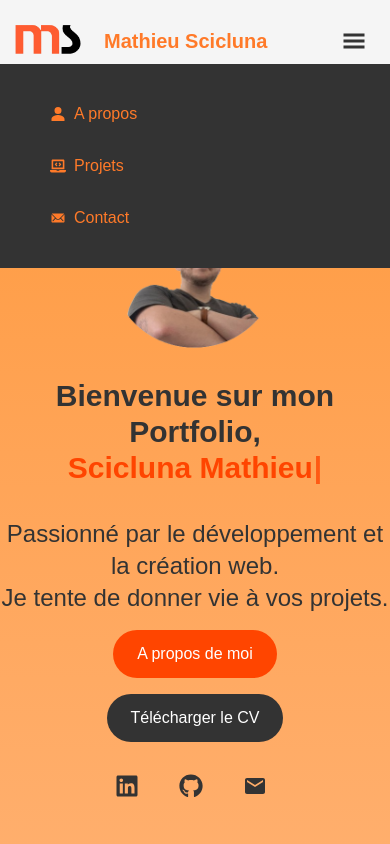
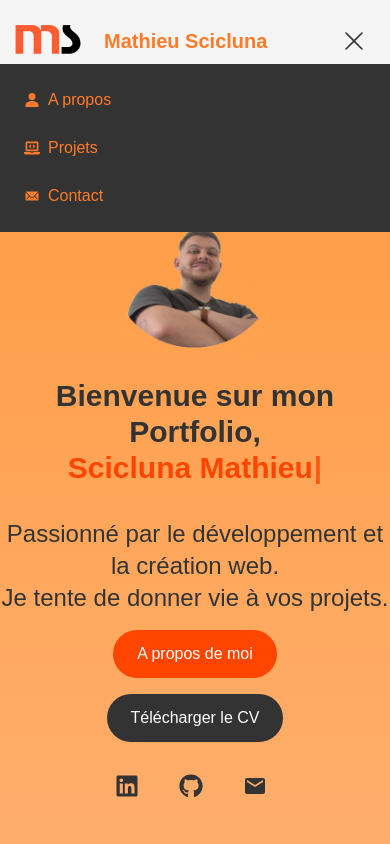
Before and after one commit to MathScic/Portfolio-Next.js, a Next.js app: page / in a window 390 px wide. Both pictures are taken after a click on the button 354 px from the left and 41 px from the top of the page. Shown: the top 844 px of the page. Built offline with nearby package versions, Linux system fonts and the light colour scheme.

Commit message:
Ajout anim burger icon

```diff
--- a/components/Navbar.tsx
+++ b/components/Navbar.tsx
@@ -5,13 +5,14 @@ import { IoPersonSharp } from "react-icons/io5";
 import { FaLaptopCode } from "react-icons/fa";
 import { IoIosMail } from "react-icons/io";
 import { GiHamburgerMenu } from "react-icons/gi";
+import { RxCross1 } from "react-icons/rx";
 import { useState } from "react";
 
 const Navbar = () => {
   const [menuOpen, setMenuOpen] = useState(false);
 
   return (
-    <nav className="w-full p-4 bg-[#f5f5f5] flex items-center px-0  ">
+    <nav className="w-full p-4 bg-[#f5f5f5] flex items-center px-0">
       <div className="w-[100%] sm:w-[70%] pl-2 pr-2 mx-auto flex justify-between items-center text-[#333]">
         {/* Logo et H1 alignés à gauche */}
         <Link href="/">
@@ -27,18 +28,58 @@ const Navbar = () => {
 
         {/* Navigation Menu (affichage mobile) */}
         <div className="sm:hidden flex items-center w-full justify-between pl-4 pr-4">
-          {/* Le burger icon collé à droite avec un padding */}
-          <button onClick={() => setMenuOpen(!menuOpen)} className="ml-auto">
-            <GiHamburgerMenu className="w-6 h-6" />
+          {/* Le burger icon se transforme en croix lorsque le menu est ouvert */}
+          <button
+            onClick={() => setMenuOpen(!menuOpen)}
+            className="ml-auto relative z-50"
+          >
+            {menuOpen ? (
+              <RxCross1 className="w-6 h-6 transition-transform duration-300" />
+            ) : (
+              <GiHamburgerMenu className="w-6 h-6 transition-transform duration-300" />
+            )}
           </button>
         </div>
 
-        {/* Menu Desktop (affichage grand écran) */}
-        <ul
+        {/* Menu Mobile */}
+        <div
           className={`${
-            menuOpen ? "block" : "hidden"
-          } sm:flex sm:space-x-8 absolute sm:static top-16 left-0 w-full sm:w-auto bg-[#333] sm:bg-transparent transition-all ease-in-out duration-300 p-6 sm:p-0`}
+            menuOpen ? "translate-x-0" : "translate-x-full"
+          } sm:hidden absolute top-16 right-0 w-full bg-[#333] p-6 transition-all duration-500 ease-in-out transform`}
         >
+          <ul className="space-y-6 text-white">
+            <li>
+              <Link
+                href="/about"
+                className="flex items-center text-[#ff7a29] hover:text-[#ff7a29] transition duration-300"
+              >
+                <IoPersonSharp className="mr-2" />
+                <span>A propos</span>
+              </Link>
+            </li>
+            <li>
+              <Link
+                href="/projects"
+                className="flex items-center text-[#ff7a29] hover:text-[#ff7a29] transition duration-300"
+              >
+                <FaLaptopCode className="mr-2" />
+                <span>Projets</span>
+              </Link>
+            </li>
+            <li>
+              <Link
+                href="/contact"
+                className="flex items-center text-[#ff7a29] hover:text-[#ff7a29] transition duration-300"
+              >
+                <IoIosMail className="mr-2" />
+                <span>Contact</span>
+              </Link>
+            </li>
+          </ul>
+        </div>
+
+        {/* Menu Desktop */}
+        <ul className="sm:flex sm:space-x-8 sm:flex-row sm:static sm:bg-transparent hidden">
           <li>
             <Link
               href="/about"
```
